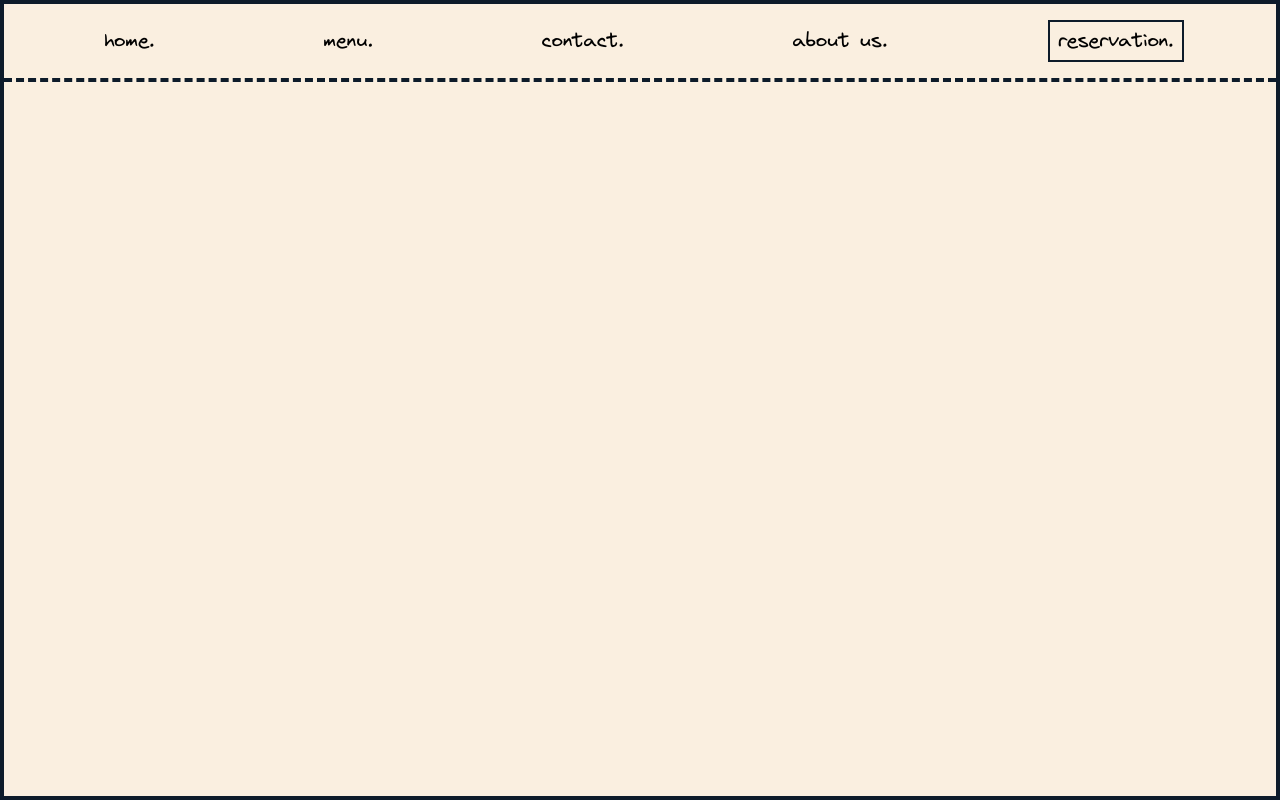
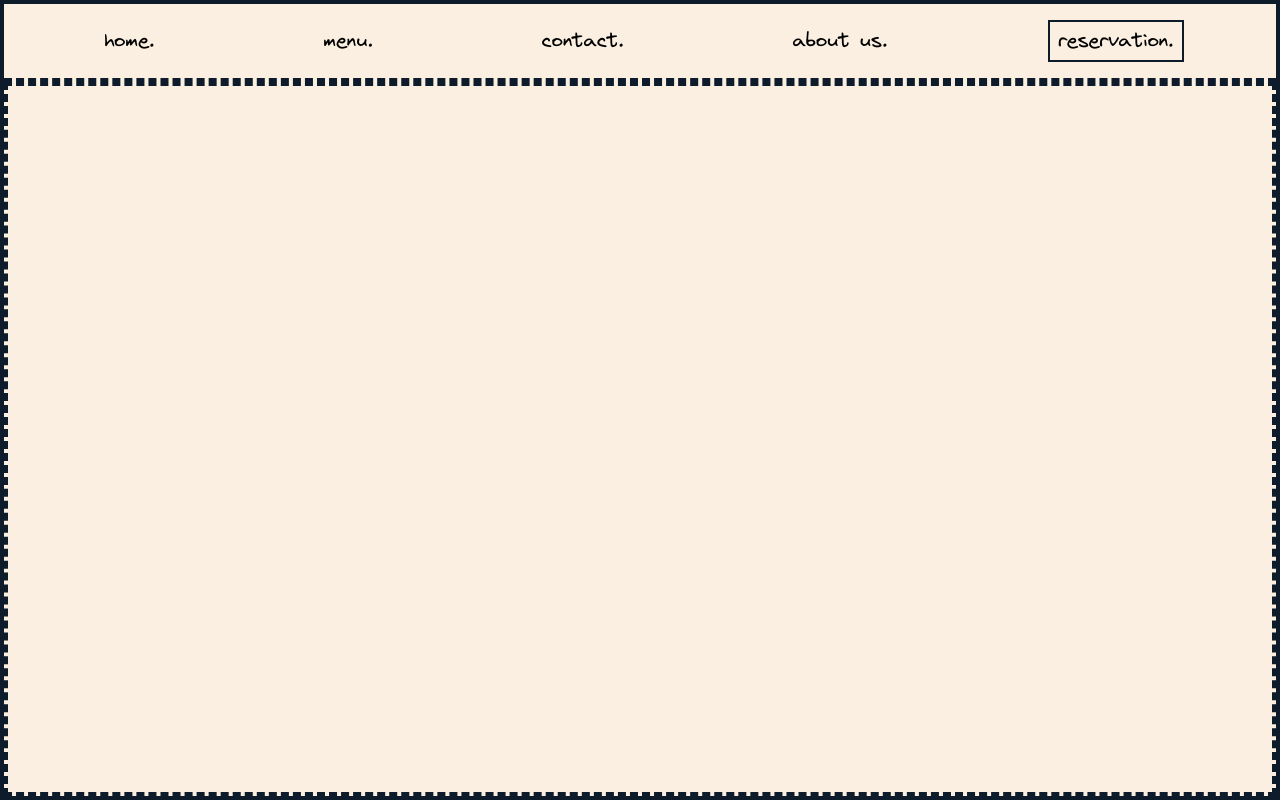
Before and after one commit to pier-rot/odin-restaurant-page, a website built with webpack: page src/template.html in a window 1280 px wide. Built offline with nearby package versions, Linux system fonts and the light colour scheme.

Commit message:
Make body flex to make content responsive

```diff
--- a/src/styles.css
+++ b/src/styles.css
@@ -88,12 +88,15 @@ body {
   border: var(--border-color-1) solid 4px;
   height: 100vh;
   width: 100vw;
+  display: flex;
+  flex-direction: column;
 }
 
 header {
   display: flex;
   justify-content: center;
   align-items: center;
+  flex: 0;
 }
 
 nav {
@@ -121,3 +124,10 @@ button {
 #bookBtn:hover {
   background-color: var(--hl-bgc);
 }
+
+/* Common styling for content */
+
+#content {
+  border: dashed var(--border-color-1) 4px;
+  flex: 1;
+}
```
